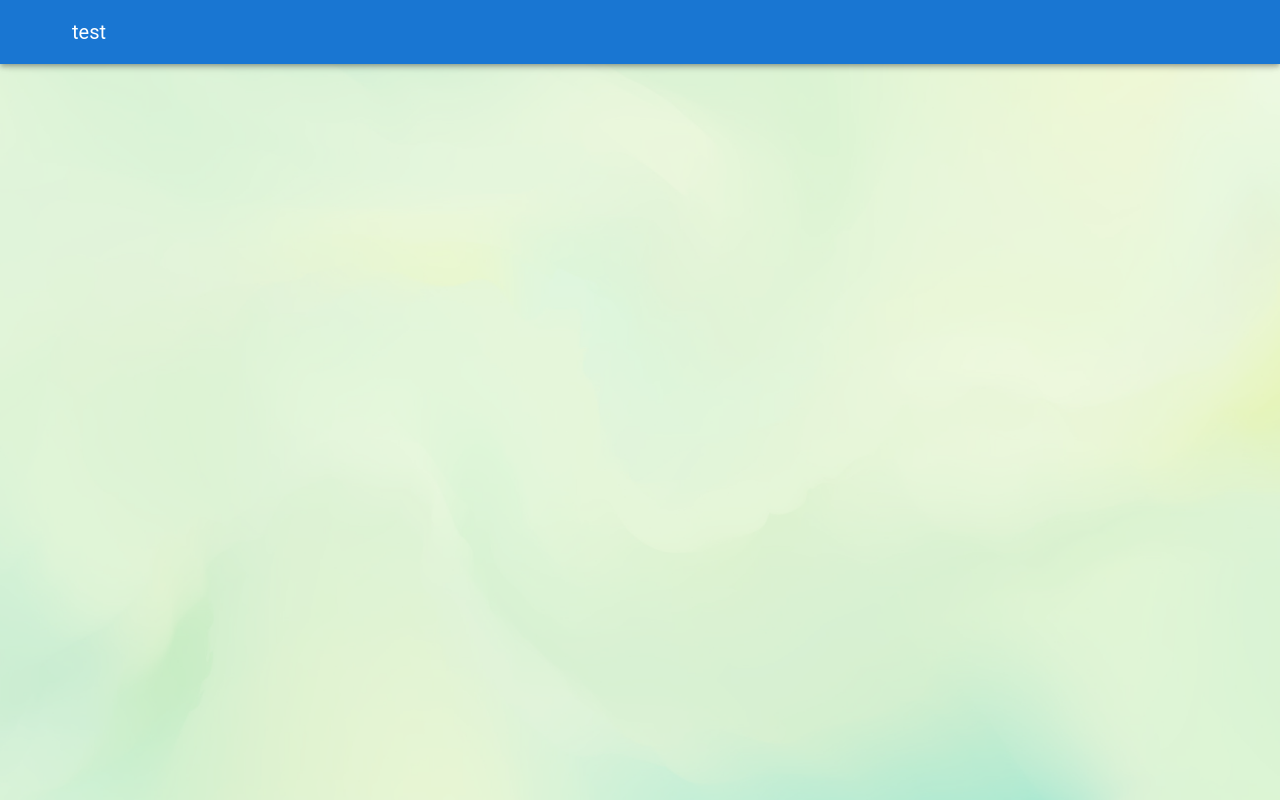
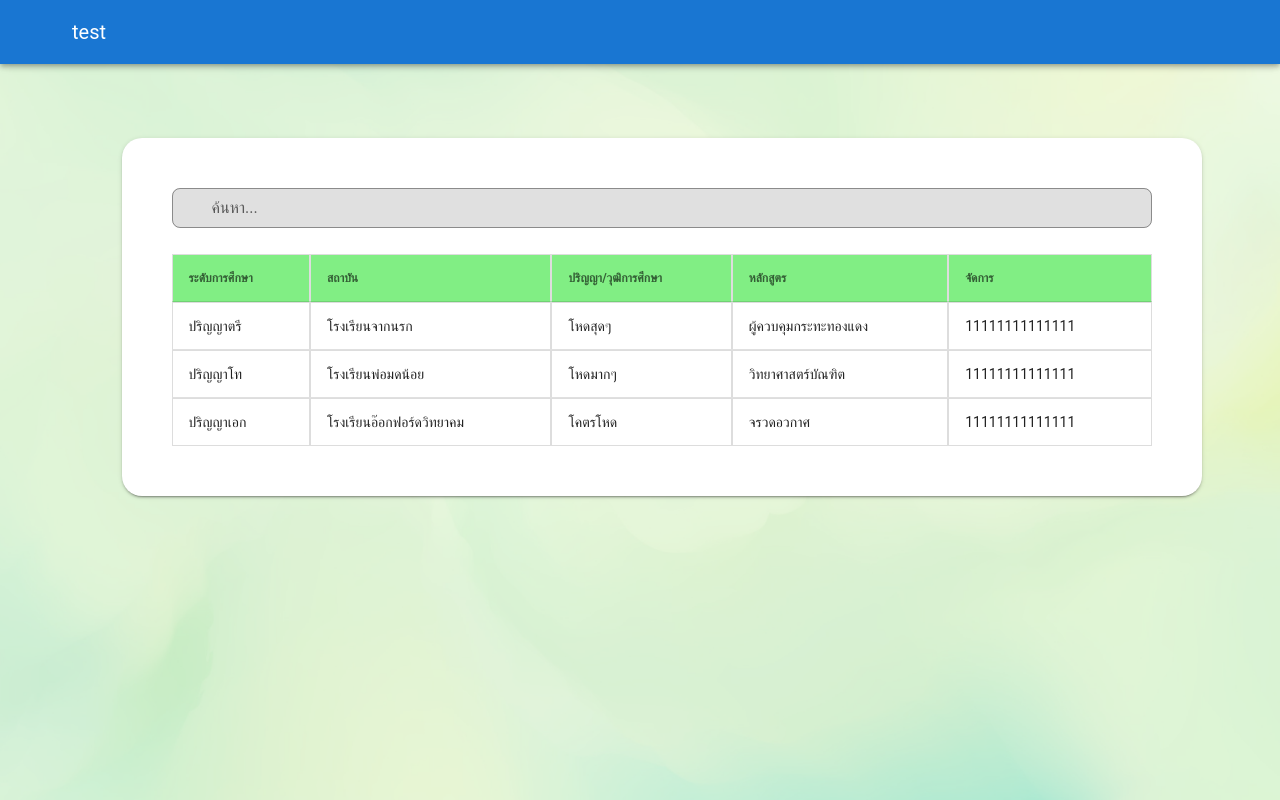
Before and after one commit to taemphong/project-ccpn, a Vue app: page /user-education-information in a window 1280 px wide. Built offline with nearby package versions, Linux system fonts and the light colour scheme; the HTML template or start-up script is replaced by a standard one.

Commit message:
EducationInfo

```diff
--- a/src/router/index.js
+++ b/src/router/index.js
@@ -6,6 +6,7 @@ import UserLoginData from '@/views/User/UserLoginData.vue';
 import UserPersonalInformation from '@/views/User/UserPersonalInformation.vue';
 import UserAddressInformation from '@/views/User/UserAddressInformation.vue';
 import UserEditInformation from '@/views/User/UserEditInfomation.vue';
+import UserEducationInfo from '@/views/User/UserEducationInfo.vue';
 
 Vue.use(VueRouter);
 
@@ -16,6 +17,7 @@ const routes = [
   { path: '/user-personal-information', component: UserPersonalInformation },
   { path: '/user-address-information', component: UserAddressInformation },
   { path: '/user-edit-information', component: UserEditInformation },
+  { path: '/user-education-information', component: UserEducationInfo },
 ];
 
 const router = new VueRouter({
--- a/src/views/User/UserAddressInformation.vue
+++ b/src/views/User/UserAddressInformation.vue
@@ -1,12 +1,12 @@
 <template>
     <v-container>
-      <v-card style="padding: 100px; margin: 50px; width: 95%; border-radius: 20px;">
+      <v-card style="padding: 50px; margin: 50px; width: 95%; border-radius: 20px;">
         <v-row>
           <v-col cols="2">
             <v-select :items="items" label="ประเภท" outlined></v-select>
           </v-col>
-          <v-col cols="2">
-            <v-btn large>ค้นหา</v-btn>
+          <v-col cols="2" >
+            <v-btn large color="success">ค้นหา</v-btn>
           </v-col>
         </v-row>
 
--- a/src/views/User/UserEditInfomation.vue
+++ b/src/views/User/UserEditInfomation.vue
@@ -7,24 +7,25 @@
 
         <v-row style="justify-content: center;">
           <v-col cols="12" sm="4">
+            <div>คำนำหน้าชื่อ</div>
             <v-text-field
             background-color="#f5f5f5"
             v-model="prefix"
-            label="คำนำหน้าชื่อ"
-            placeholder="นาย"
+            placeholder="นาย/นางสาว/นาง"
             outlined
           ></v-text-field>
           </v-col>
           <v-col cols="12" sm="4">
+            <div>ชื่อจริง</div>
             <v-text-field
             background-color="#f5f5f5"
               v-model="firstName"
               outlined
-              label="ชื่อจริง"
               placeholder="กรอกชื่อจริง"
             ></v-text-field>
           </v-col>
           <v-col cols="12" sm="4">
+            <div>นามสกุล</div>
             <v-text-field
             background-color="#f5f5f5"
               v-model="lastName"
@@ -37,29 +38,29 @@
 
         <v-row style="justify-content: center;">
           <v-col cols="12" sm="4">
+            <div>เลขบัตรประชาชน</div>
             <v-text-field
             background-color="#f5f5f5"
               v-model="IDcardnumber"
               outlined
-              label="เลขบัตรประชาชน"
               placeholder="กรอกเลขบัตรประชาชน"
             ></v-text-field>
           </v-col>
           <v-col cols="12" sm="4">
+            <div>อีเมล</div>
             <v-text-field
             background-color="#f5f5f5"
               v-model="Email"
               outlined
-              label="อีเมล"
               placeholder="กรอกอีเมล"
             ></v-text-field>
           </v-col>
           <v-col cols="12" sm="4">
+            <div>เบอร์โทรศัพท์</div>
             <v-text-field
             background-color="#f5f5f5"
               v-model="Phonenumber"
               outlined
-              label="เบอร์โทรศัพท์"
               placeholder="กรอกเบอร์โทรศัพท์"
             ></v-text-field>
           </v-col>
@@ -67,20 +68,20 @@
 
         <v-row >
           <v-col cols="12" sm="4">
+            <div>เพศ</div>
             <v-text-field
             background-color="#f5f5f5"
               v-model="Gender"
               outlined
-              label="เพศ"
               placeholder="กรอกเพศ"
             ></v-text-field>
           </v-col>
           <v-col cols="12" sm="4">
+            <div>วัน-เดือน-ปีเกิด</div>
             <v-text-field
             background-color="#f5f5f5"
               v-model="Birthday"
               outlined
-              label="วัน-เดือน-ปีเกิด"
               placeholder="กรอกวัน-เดือน-ปีเกิด"
             ></v-text-field>
           </v-col>
--- /dev/null
+++ b/src/views/User/UserEducationInfo.vue
@@ -0,0 +1,91 @@
+<template>
+    <v-container>
+      <v-card style="padding: 50px; margin: 50px; width: 95%; border-radius: 20px;">
+        <v-row>
+          <v-col cols="12">
+            <v-text-field
+              background-color="#e0e0e0"
+              v-model="search"
+              label="ค้นหา..."
+              outlined
+              clearable
+              dense
+              class="search-box"
+              prepend-inner-icon="mdi-magnify"
+            ></v-text-field>
+          </v-col>
+        </v-row>
+
+        <v-simple-table class="custom-table">
+          <template v-slot:default>
+            <thead>
+              <tr>
+                <th class="table-header">ระดับการศึกษา</th>
+                <th class="table-header">สถาบัน</th>
+                <th class="table-header">ปริญญา/วุฒิการศึกษา</th>
+                <th class="table-header">หลักสูตร</th>
+                <th class="table-header">จัดการ</th>
+              </tr>
+            </thead>
+            <tbody>
+              <tr v-for="item in filteredEducation" :key="item.type">
+                <td>{{ item.Education_level }}</td>
+                <td>{{ item.institution }}</td>
+                <td>{{ item.Educational_qualification }}</td>
+                <td>{{ item.course }}</td>
+                <td>{{ item.manage }}</td>
+              </tr>
+            </tbody>
+          </template>
+        </v-simple-table>
+      </v-card>
+    </v-container>
+  </template>
+
+  <script>
+  export default {
+    data() {
+      return {
+        search: "",
+        Education: [
+          { Education_level: "ปริญญาตรี", institution: "โรงเรียนจากนรก", Educational_qualification: "โหดสุดๆ", course: "ผู้ควบคุมกระทะทองแดง", manage: "11111111111111" },
+          { Education_level: "ปริญญาโท", institution: "โรงเรียนพ่อมดน้อย", Educational_qualification: "โหดมากๆ", course: "วิทยาศาสตร์บัณฑิต", manage: "11111111111111" },
+          { Education_level: "ปริญญาเอก", institution: "โรงเรียนอ๊อกฟอร์ดวิทยาคม", Educational_qualification: "โคตรโหด", course: "จรวดอวกาศ", manage: "11111111111111" },
+        ],
+      };
+    },
+    computed: {
+      filteredEducation() {
+        if (!this.search) return this.Education;
+        return this.Education.filter((item) =>
+          Object.values(item).some(value =>
+            String(value).toLowerCase().includes(this.search.toLowerCase())
+          )
+        );
+      },
+    },
+  };
+  </script>
+
+  <style scoped>
+  .search-box {
+    border-radius: 8px;
+  }
+  .custom-table {
+    border-collapse: collapse;
+    width: 100%;
+  }
+
+  .custom-table th,
+  .custom-table td {
+    border: 1px solid #ddd;
+    padding: 12px;
+    text-align: left;
+  }
+
+  .table-header {
+    background-color: #81ee84;
+    color: white;
+    font-weight: bold;
+  }
+  </style>
```
